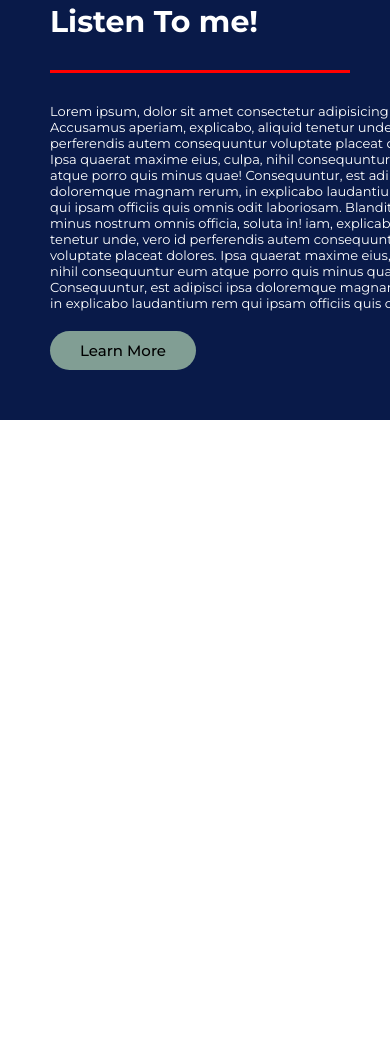
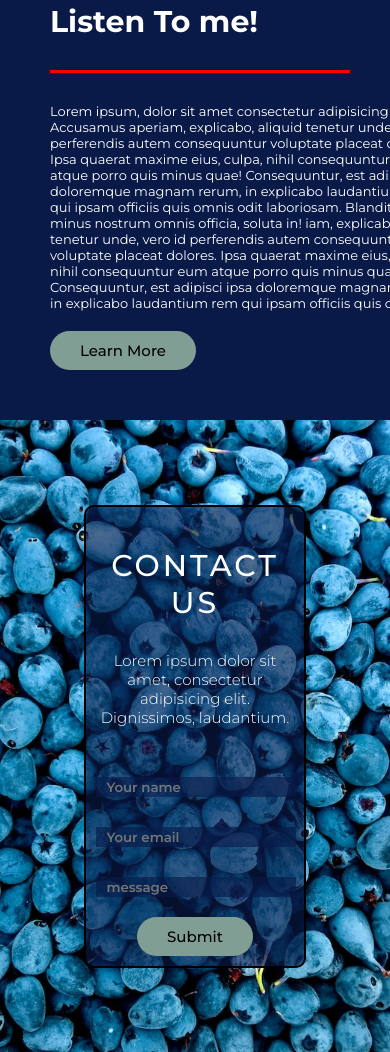
Before and after one commit to DeveloperIsrak/Responsive_website, a plain HTML site: page index.html in a window 390 px wide. Shown: the part 5877-6929 px from the top of the page. Before the commit the page ends 6297 px from the top, so only its background shows below. Drawn offline with Linux system fonts and the light colour scheme.

Commit message:
form done

```diff
--- a/index.html
+++ b/index.html
@@ -166,6 +166,26 @@
             </div>
         </section>
 
+        <!-- advice section finished -->
+
+        <!-- contact form start -->
+
+        <section id="contact_form">
+            <div class="contact_fr">
+                <h2>CONTACT US</h2>
+                <p>Lorem ipsum dolor sit amet, consectetur adipisicing elit. Dignissimos, laudantium.</p>
+                <form class="frm" action="">
+                    <input class="frm_i" type="text" placeholder="Your name"> <br>
+                    <input class="frm_i"  type="email" placeholder="Your email"> <br>
+                    <input class="frm_i"  type="text" placeholder="message"> <br>
+                    <button class="fri_i_btn">Submit</button>
+                </form>
+            </div>
+        </section>
+
+        <!-- contact form finished -->
+
+
     </main>
 
 </body>
--- a/style.css
+++ b/style.css
@@ -286,10 +286,59 @@ header{
     font-weight: 500;
     border: none;
 }
-
-
-
-
+/* contact form start css */
+#contact_form{
+    background-image: url(./images/blue.jpg);
+    padding: 30vh;
+    background-position: center center;
+    background-repeat: no-repeat;
+    background-size: cover;
+}
+.contact_fr{
+    background-color: #091a499f;
+    border: 2px solid black;
+    border-radius: 10px;
+    padding: 50px;
+    text-align: center;
+    color: white;
+}
+.contact_fr h2{
+    font-size: 30px;
+    font-weight:500;
+    margin: 30px 0;
+    letter-spacing: 3px;
+}
+.contact_fr p{
+    font-size: 15px;
+    font-weight:300;
+    margin: 20px 0;
+}
+.frm input{
+    background-color: #091a499f ;
+    height: 50px;
+    width: 400px;
+    margin-top: 30px;
+    border: none;
+    padding: 10px;
+    font-family: 'Montserrat', sans-serif;
+}
+.frm_i{
+    color: white;
+    font-weight: 600;
+    border-bottom: 2px solid #c0c4cfd7;
+}
+.fri_i_btn{
+    margin-top: 20px;
+    font-size: 15px;
+    padding: 10px 30px;
+    color: black;
+    background-color: rgb(129, 158, 148);
+    border-radius: 30px;
+    cursor: pointer;
+    font-family: 'Montserrat', sans-serif;
+    font-weight: 500;
+    border: none;
+}
 
 
 
@@ -423,6 +472,35 @@ header{
 
     /* advice section responcive css finished */
 
+    /* from responsive start */
+
+    #contact_form{
+        background-image: url(./images/blue.jpg);
+        padding: 10vh;
+        background-position: center center;
+        background-repeat: no-repeat;
+        background-size: cover;
+    }
+    .contact_fr{
+        background-color: #091a499f;
+        border: 2px solid black;
+        border-radius: 10px;
+        padding: 10px;
+        text-align: center;
+        color: white;
+    }
+    .frm input{
+        background-color: #091a499f ;
+        height: 20px;
+        width: 200px;
+        margin-top: 30px;
+        border: none;
+        padding: 10px;
+        font-family: 'Montserrat', sans-serif;
+    }
+
+    /* from responsive finished */
+
 
 }
 @media screen and (min-width : 689px) and (max-width: 1099px) {
@@ -492,4 +570,33 @@ header{
     }
 
      /* advise section responce css finished  */
+
+     /* from rsponsive css start */
+
+     #contact_form{
+        background-image: url(./images/blue.jpg);
+        padding: 20vh;
+        background-position: center center;
+        background-repeat: no-repeat;
+        background-size: cover;
+    }
+    .contact_fr{
+        background-color: #091a499f;
+        border: 2px solid black;
+        border-radius: 10px;
+        padding: 20px;
+        text-align: center;
+        color: white;
+    }
+    .frm input{
+        background-color: #091a499f ;
+        height: 40px;
+        width: 300px;
+        margin-top: 30px;
+        border: none;
+        padding: 10px;
+        font-family: 'Montserrat', sans-serif;
+    }
+
+     /* from rsponsive css finished */
 }
```
Also changed, not shown: images/blue.jpg (added).
